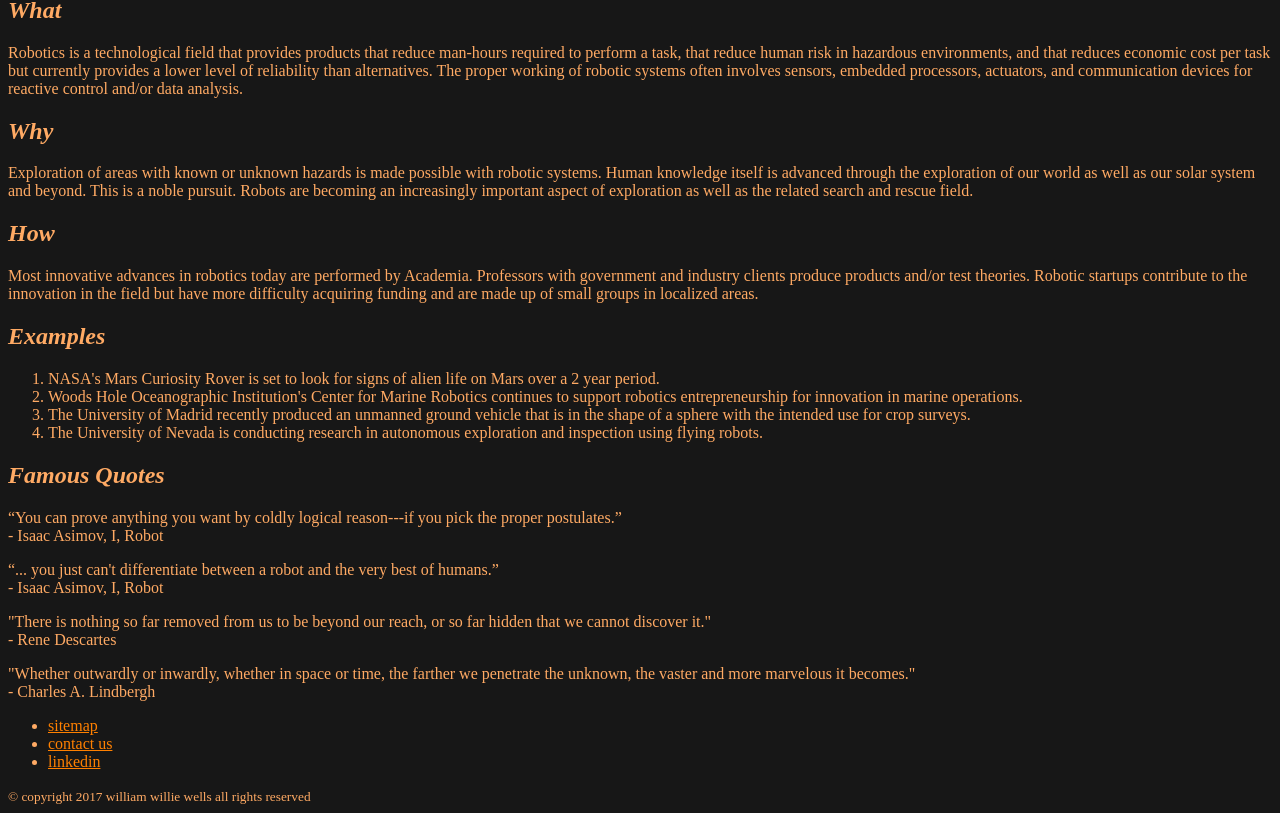
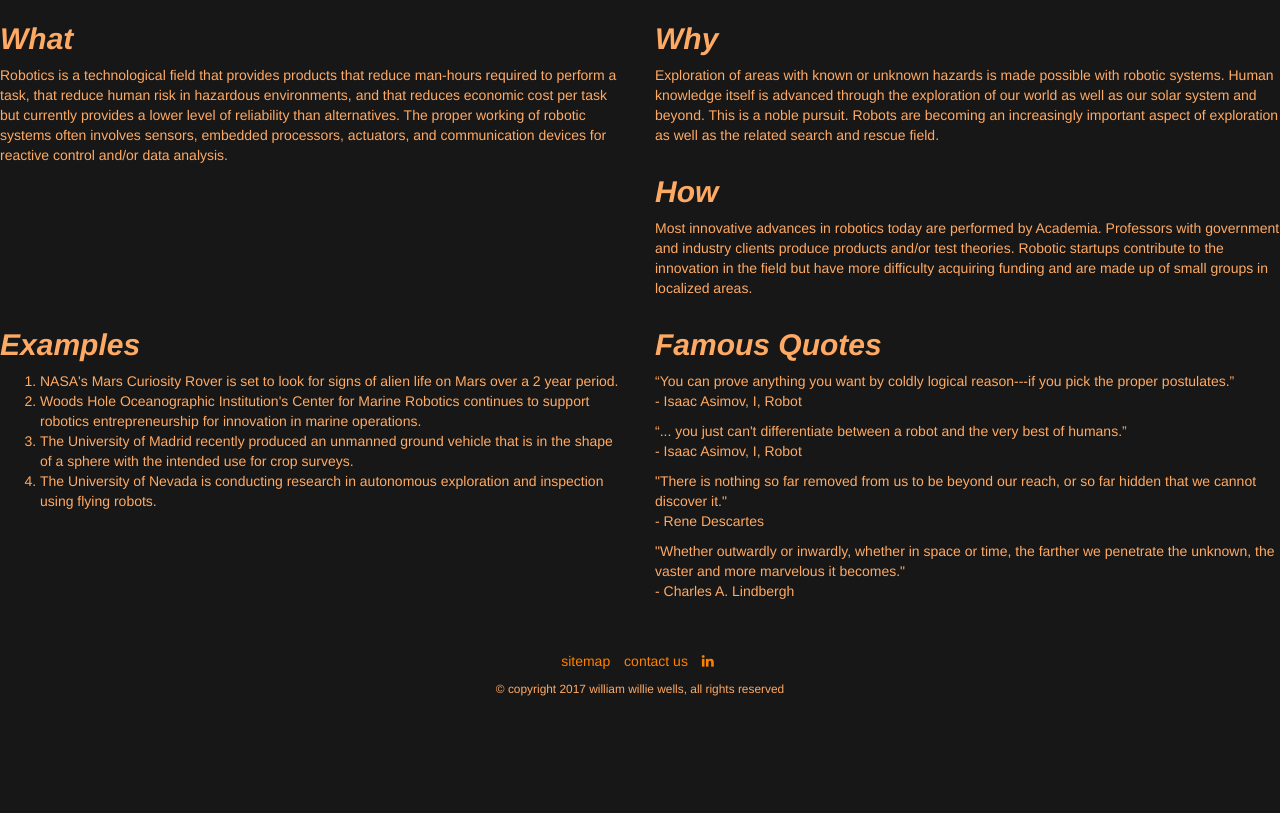
Before and after one commit to wwilliewells/RevatureSeed, a website: page html/robotics.html in a window 1280 px wide. Shown: the part 190-1003 px from the top of the page. After the commit the page ends 888 px from the top, so only its background shows below. Drawn offline with nearby package versions, Linux system fonts and the light colour scheme.

Commit message:
updated html, added css

```diff
--- a/html/robotics.html
+++ b/html/robotics.html
@@ -6,20 +6,23 @@
       <meta name="author" content="William Willie Wells">
       <meta name="keywords" content="this">
       <meta name="description" content="This page displays data on robotics.">
+      <link rel="stylesheet" href="https://maxcdn.bootstrapcdn.com/bootstrap/3.3.7/css/bootstrap.min.css"
+      integrity="sha384-BVYiiSIFeK1dGmJRAkycuHAHRg32OmUcww7on3RYdg4Va+PmSTsz/K68vbdEjh4u" crossorigin="anonymous">
+      <link rel="stylesheet" href="https://cdnjs.cloudflare.com/ajax/libs/font-awesome/4.7.0/css/font-awesome.min.css">
       <link rel="stylesheet" href="../css/index.css">
       <title>Robotics</title>
     </head>
     <body>
-      <header>
+      <header class="row text-center">
         <hgroup>
           <h1><a href="../index.html">William Willie Wells</a></h1>
           <h2>Revature Seed Trainee</h2>
         </hgroup>
       </header>
-      <main>
-        <h1>Robotics</h1>
-        <section>
-          <h1><strong><em>What</em></strong></h1>
+      <main class="row">
+        <h1  class="col-sm-11">Robotics</h1>
+        <section class="col-sm-6">
+          <h2><strong><em>What</em></strong></h2>
           <p>
             Robotics is a technological field that provides products that reduce man-hours required
             to perform a task, that reduce human risk in hazardous environments, and that reduces economic
@@ -28,8 +31,8 @@
             and communication devices for reactive control and/or data analysis.
           </p>
         </section>
-        <section>
-          <h1><strong><em>Why</em></strong></h1>
+        <section class="col-sm-6">
+          <h2><strong><em>Why</em></strong></h2>
           <p>
             Exploration of areas with known or unknown hazards is made possible with robotic systems.
             Human knowledge itself is advanced through the exploration of our world
@@ -37,8 +40,8 @@
             important aspect of exploration as well as the related search and rescue field.
           </p>
         </section>
-        <section>
-          <h1><strong><em>How</em></strong></h1>
+        <section class="col-sm-6">
+          <h2><strong><em>How</em></strong></h2>
           <p>
             Most innovative advances in robotics today are performed by Academia. Professors with government
             and industry clients produce products and/or test theories. Robotic startups contribute
@@ -46,8 +49,8 @@
             groups in localized areas.
           </p>
         </section>
-        <section>
-          <h1><strong><em>Examples</em></strong></h1>
+        <section class="col-sm-6">
+          <h2><strong><em>Examples</em></strong></h2>
           <ol>
             <li>
               NASA's Mars Curiosity Rover is set to look for signs of alien life on Mars over a 2 year period.
@@ -66,8 +69,8 @@
             </li>
           </ol>
         </section>
-        <section>
-          <h1><strong><em>Famous Quotes</em></strong></h1>
+        <section class="col-sm-6">
+          <h2><strong><em>Famous Quotes</em></strong></h2>
           <p>“You can prove anything you want by coldly logical reason---if you pick the proper postulates.”
             <br>- Isaac Asimov, I, Robot </p>
           <p>“... you just can't differentiate between a robot and the very best of humans.”
@@ -78,16 +81,19 @@
             the vaster and more marvelous it becomes."<br> - Charles A. Lindbergh</p>
         </section>
       </main>
-      <footer>
-        <nav>
-          <ul>
+      <footer class="row">
+        <br><br>
+        <nav class="col-sm-12 text-center">
+          <ul class="list-inline">
             <li><a href="../index.html">sitemap</a></li>
             <li><a href="contact.html">contact us</a></li>
-            <li><a href="https://www.linkedin.com/in/william-willie-wells/">linkedin</a></li>
+            <li><a href="https://www.linkedin.com/in/william-willie-wells/">
+              <em class="fa fa-linkedin" aria-hidden="true"></em>
+            </a></li>
           </ul>
         </nav>
-        <small>
-          &copy; copyright 2017 william willie wells all rights reserved
+        <small class="col-sm-12 text-center">
+          &copy; copyright 2017 william willie wells, all rights reserved
         </small>
       </footer>
     </body>
```
Also changed, not shown: html/RandallMunroe.html (+19 -13 lines), html/contact.html (+14 -8 lines), html/wwilliewells.html (+38 -33 lines), index.html (+8 -6 lines).
